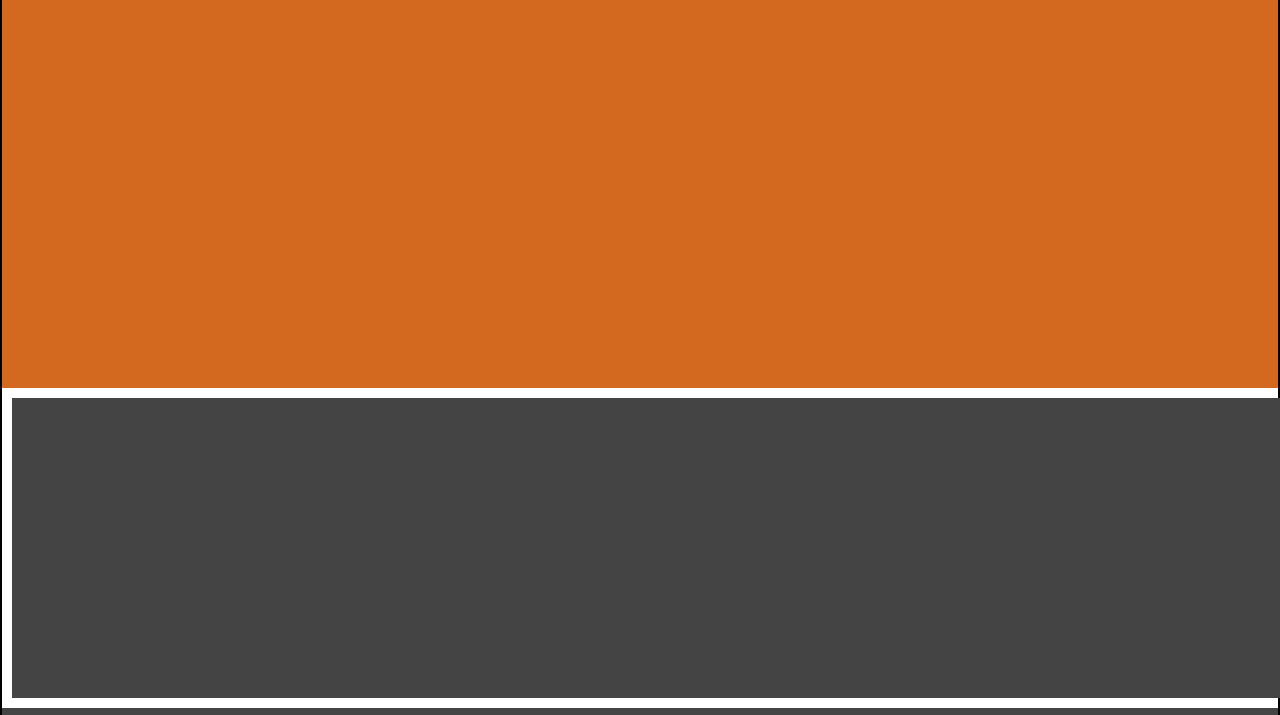
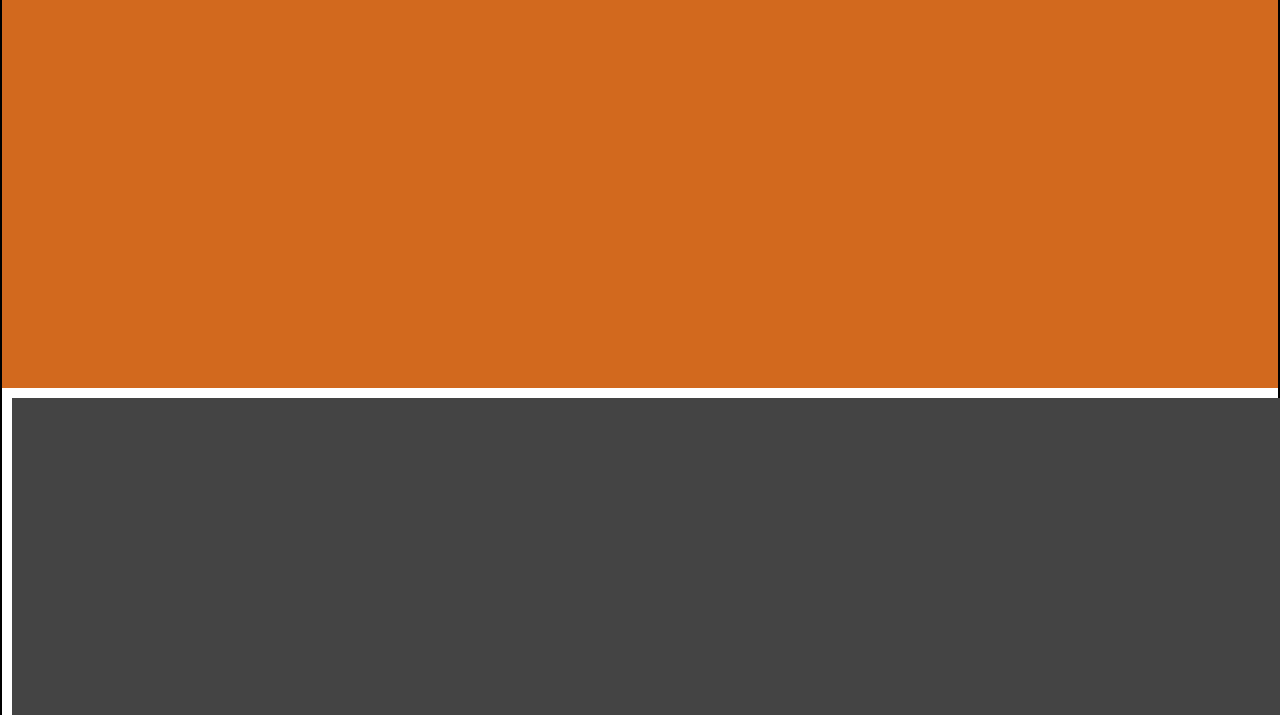
Before and after one commit to pavito/portfolio, a plain HTML site: page index.html in a window 1280 px wide. Shown: the part 584-1299 px from the top of the page. Drawn offline with Linux system fonts and the light colour scheme.

Commit message:
testing all css style rule

```diff
--- a/css/style.css
+++ b/css/style.css
@@ -92,4 +92,6 @@
   height: 300px;
   background-color: #444;
   margin: 10px;
+  padding: 10px;
+  background-color: #444;
 }
```
